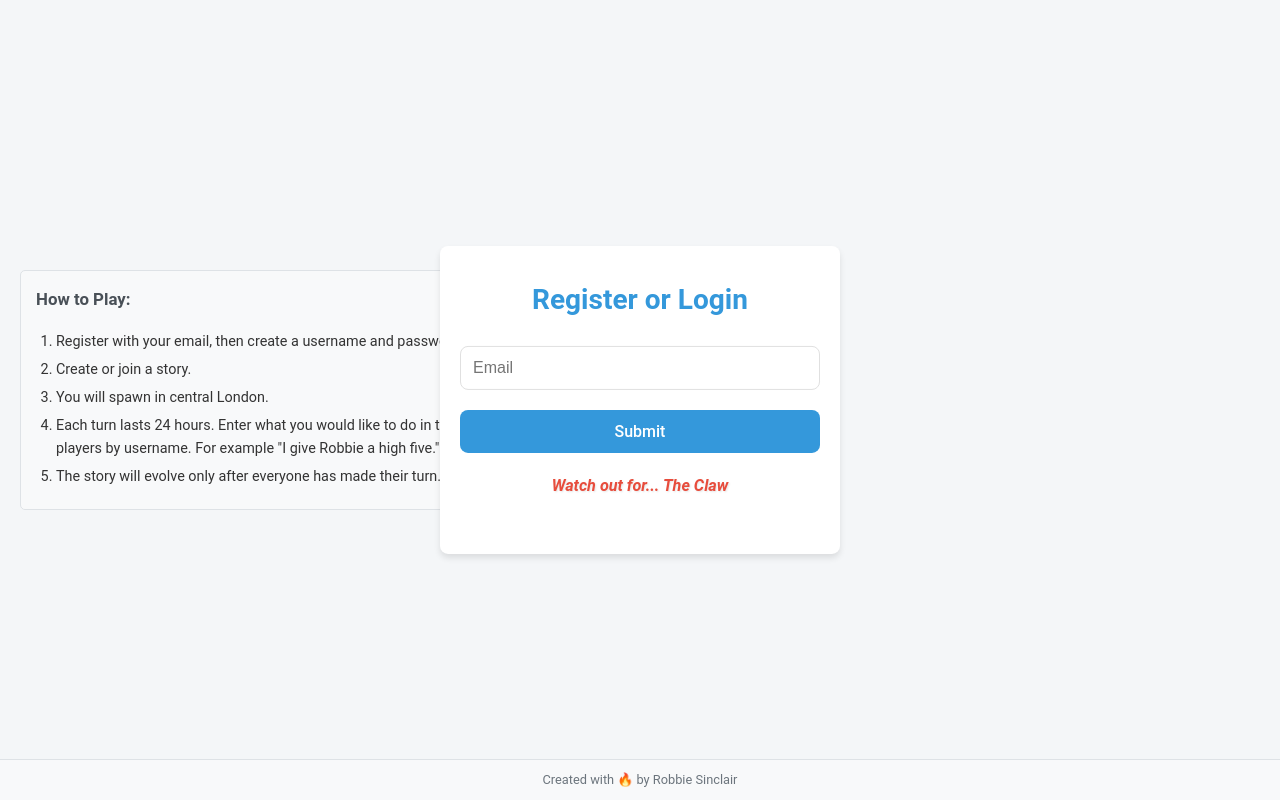
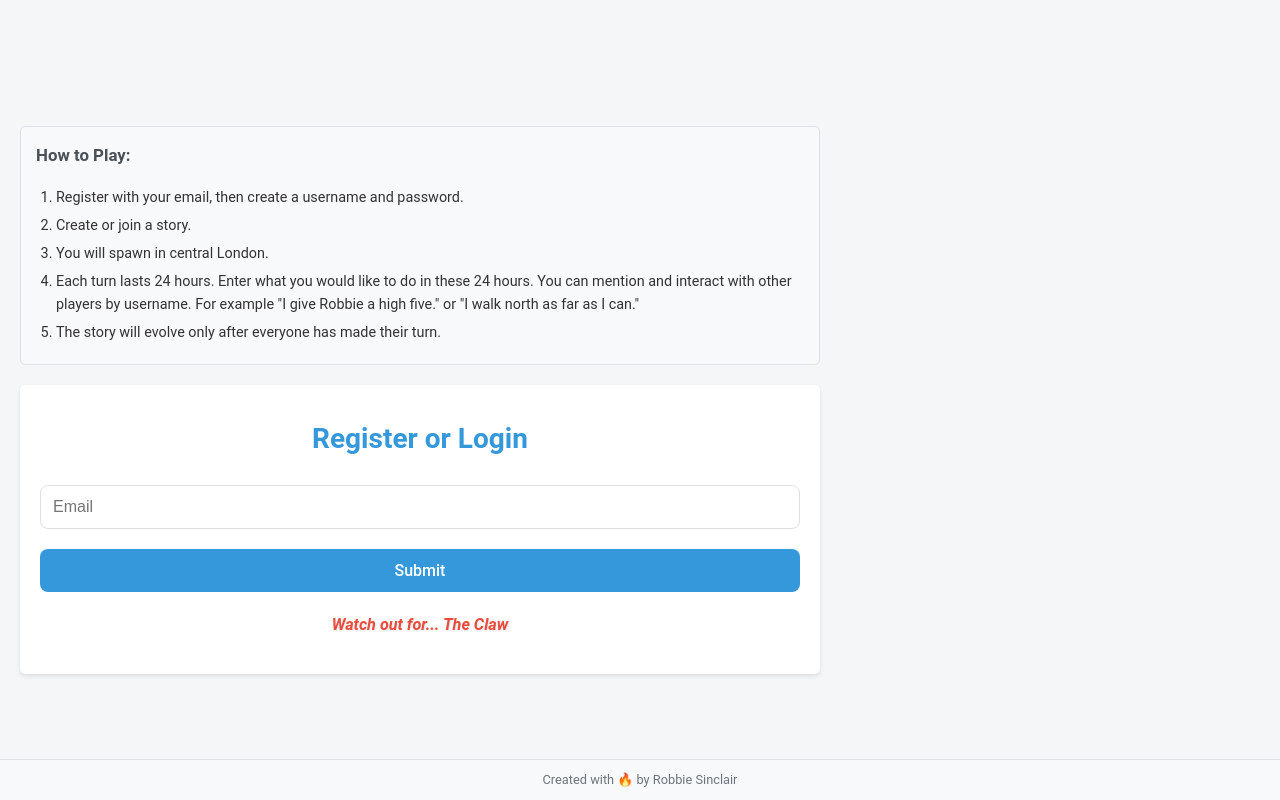
Before and after one commit to rlmsinclair/thestoryevolves-website, a React (Vite) app: page / in a window 1280 px wide. Built offline with nearby package versions, Linux system fonts and the light colour scheme.

Commit message:
How to play

```diff
--- a/src/App.css
+++ b/src/App.css
@@ -424,3 +424,12 @@ body {
   max-width: 800px;
   margin: 0 auto;
 }
+
+.register-login-container,
+.lobby-inner-container,
+.profile-inner-container {
+  background-color: #ffffff;
+  border-radius: 5px;
+  padding: 20px;
+  box-shadow: 0 2px 4px rgba(0,0,0,0.1);
+}
--- a/src/components/Lobby.tsx
+++ b/src/components/Lobby.tsx
@@ -62,7 +62,7 @@ const Lobby: React.FC = () => {
   };
 
   return (
-    <div className="lobby-container">
+    <div className="lobby-inner-container">
       <h1>Lobby</h1>
       {!isCreatingStory && (
         <>
--- a/src/components/Profile.tsx
+++ b/src/components/Profile.tsx
@@ -33,7 +33,7 @@ const Profile: React.FC = () => {
   }, []);
 
   return (
-    <div className="profile-container">
+    <div className="profile-inner-container">
       <h2>Profile</h2>
       {userInfo ? (
         <div>
--- a/src/components/RegisterLogin.tsx
+++ b/src/components/RegisterLogin.tsx
@@ -88,7 +88,7 @@ const RegisterLogin: React.FC = () => {
   };
 
   return (
-    <div className="container">
+    <div className="register-login-container">
       <h1 className="title">Register or Login</h1>
       {!emailSubmitted ? (
         <form onSubmit={handleEmailSubmit} className="form">
```
